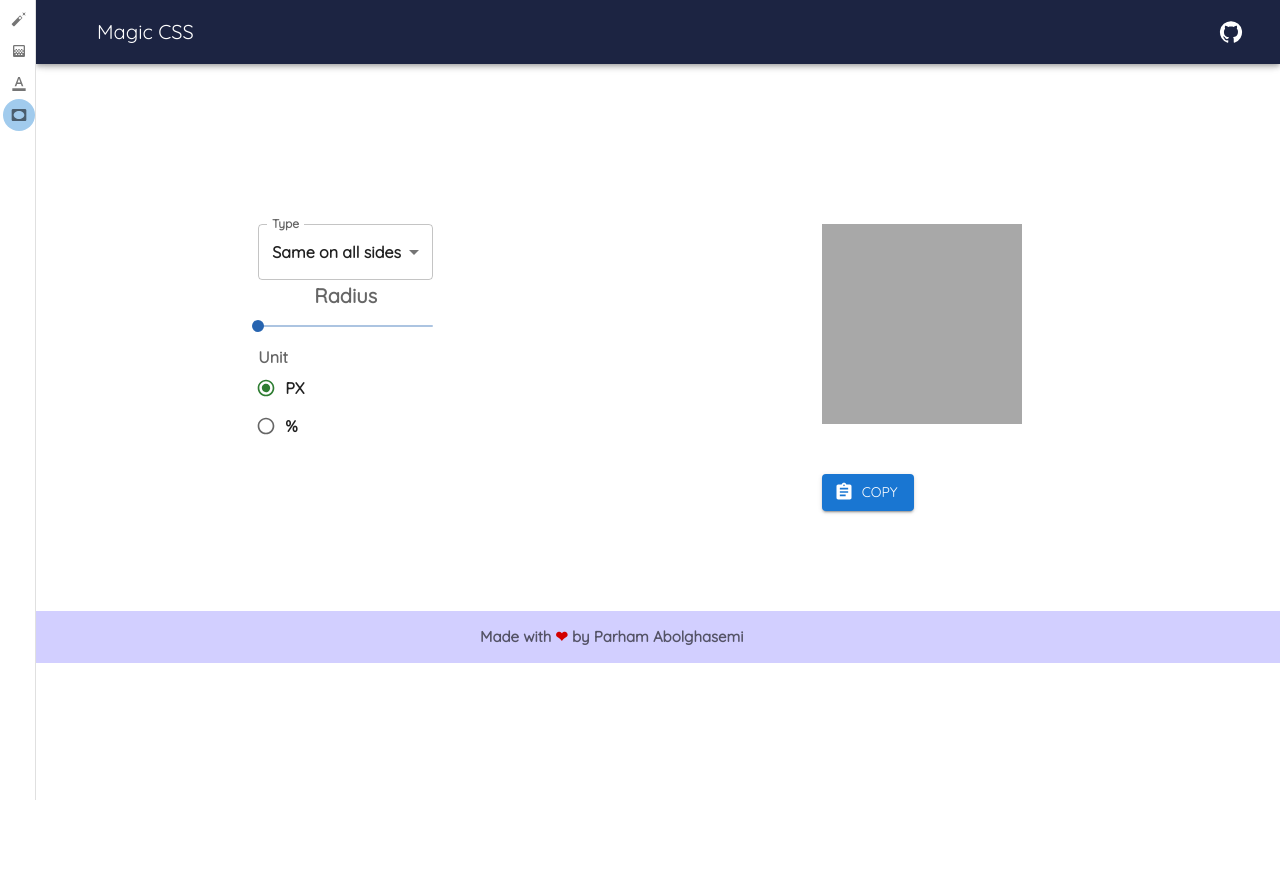
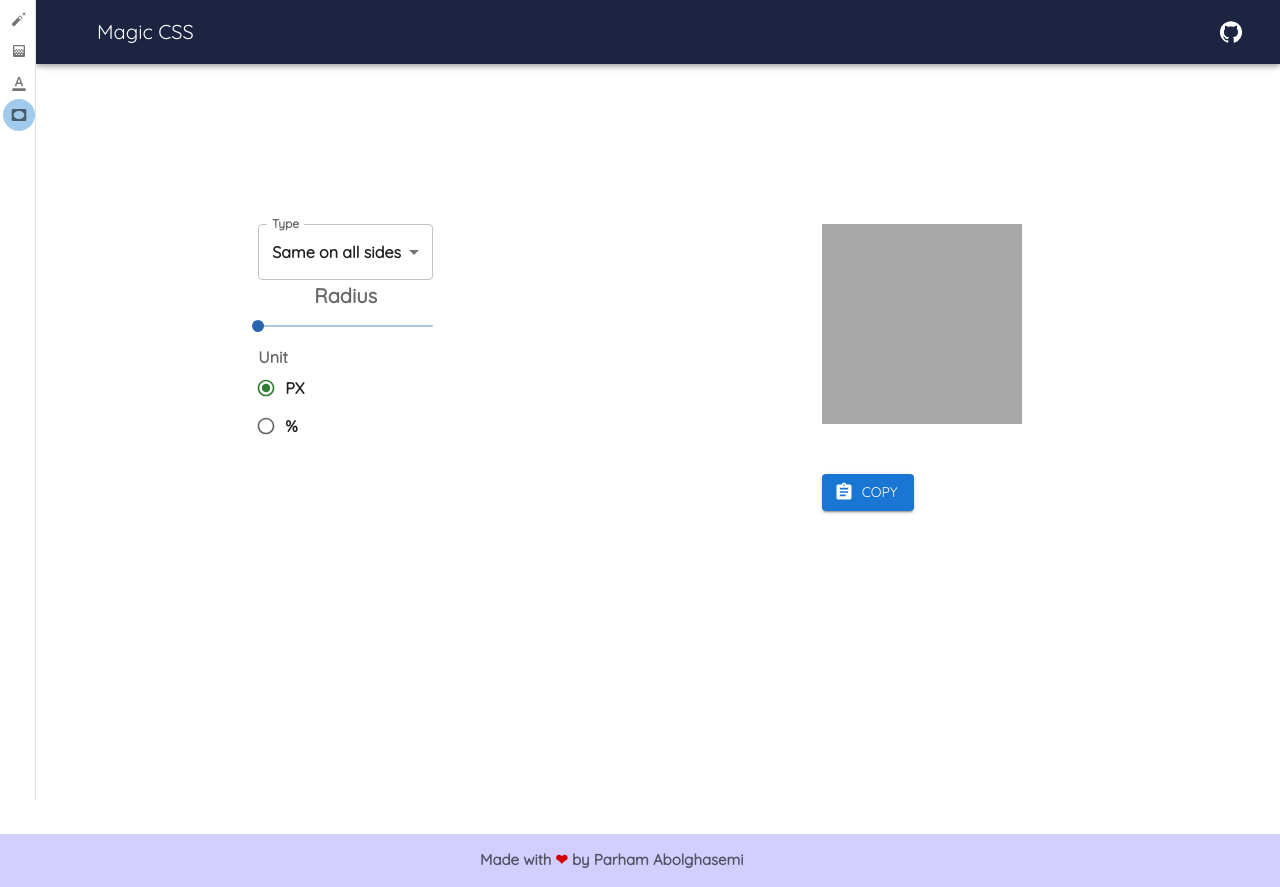
Before and after one commit to parham-ab/React-magic-css, a React (Create React App) app: page /border-radius in a window 1280 px wide. Before the commit the page ends 800 px from the top, so only its background shows below. Built offline with nearby package versions, Linux system fonts and the light colour scheme.

Commit message:
footer bugs fixed

```diff
--- a/src/components/BorderRadius.js
+++ b/src/components/BorderRadius.js
@@ -63,7 +63,12 @@ const BorderRadius = () => {
 
   return (
     <Container>
-      <Grid container display="flex" justifyContent="space-around">
+      <Grid
+        container
+        display="flex"
+        justifyContent="space-around"
+        minHeight="90vh"
+      >
         <Grid item mt={20}>
           <FormControl fullWidth>
             <InputLabel id="type">Type</InputLabel>
@@ -247,9 +252,8 @@ const BorderRadius = () => {
             }}
           ></Box>
           <Button
-
             onClick={copyToClipboard}
-            sx={{ marginY: "50px" ,alignItems:'center'}}
+            sx={{ marginY: "50px", alignItems: "center" }}
             variant="contained"
             startIcon={<AssignmentIcon />}
           >
--- a/src/components/layout/Footer.js
+++ b/src/components/layout/Footer.js
@@ -2,7 +2,13 @@ import { Grid, Typography } from "@mui/material";
 
 const Footer = () => {
   return (
-    <Grid container sx={{ backgroundColor: "#d2cfff", marginTop: "50px" }}>
+    <Grid
+      container
+      sx={{
+        backgroundColor: "#d2cfff",
+        marginTop: "50px",
+      }}
+    >
       <Grid item sx={{ margin: "15px auto" }} xs={8} sm={6} md={4} lg={3}>
         <Typography
           variant="body1"
```
